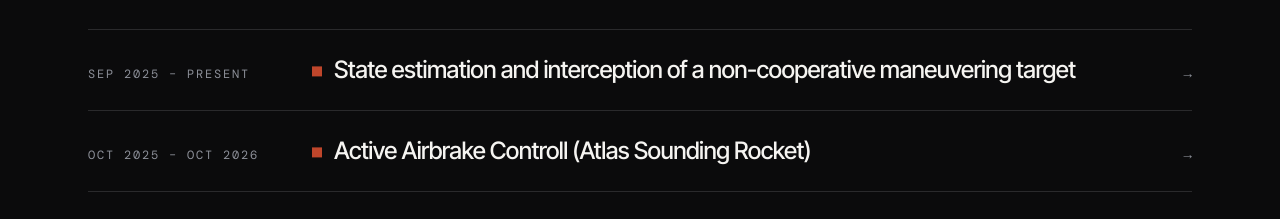
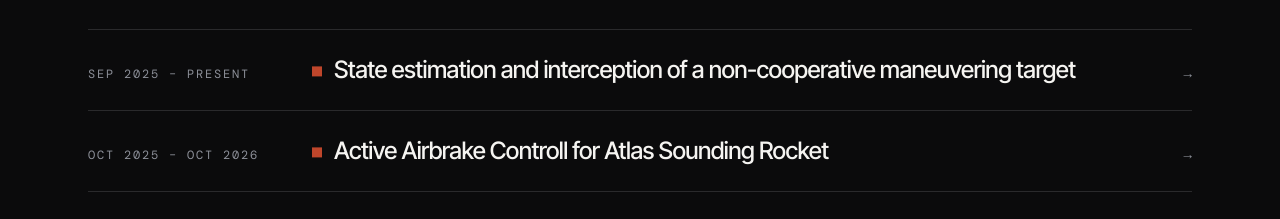
Before and after one commit to Lorenzo-Matti/Lorenzo-Matti.github.io, a SvelteKit app: page / in a window 1280 px wide. Shown: the part 3400-3619 px from the top of the page. Built offline with nearby package versions, Linux system fonts and the light colour scheme.

Commit message:
Update projects.ts

```diff
--- a/content/projects.ts
+++ b/content/projects.ts
@@ -60,8 +60,8 @@
 		]
 	},
 	{
-		id: 'Active Airbrake Controll (Atlas Sounding Rocket)',
-		title: 'Active Airbrake Controll (Atlas Sounding Rocket)',
+		id: 'Active Airbrake Controll for Atlas Sounding Rocket',
+		title: 'Active Airbrake Controll for Atlas Sounding Rocket',
 		start: '2025-10',
 		end: '2026-10',
 		description: [
```
